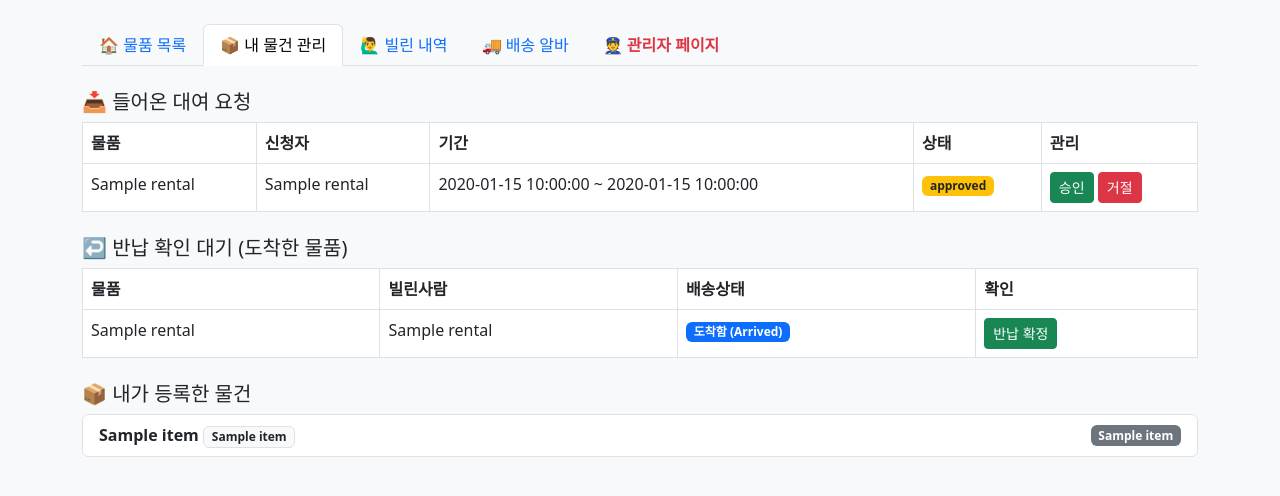
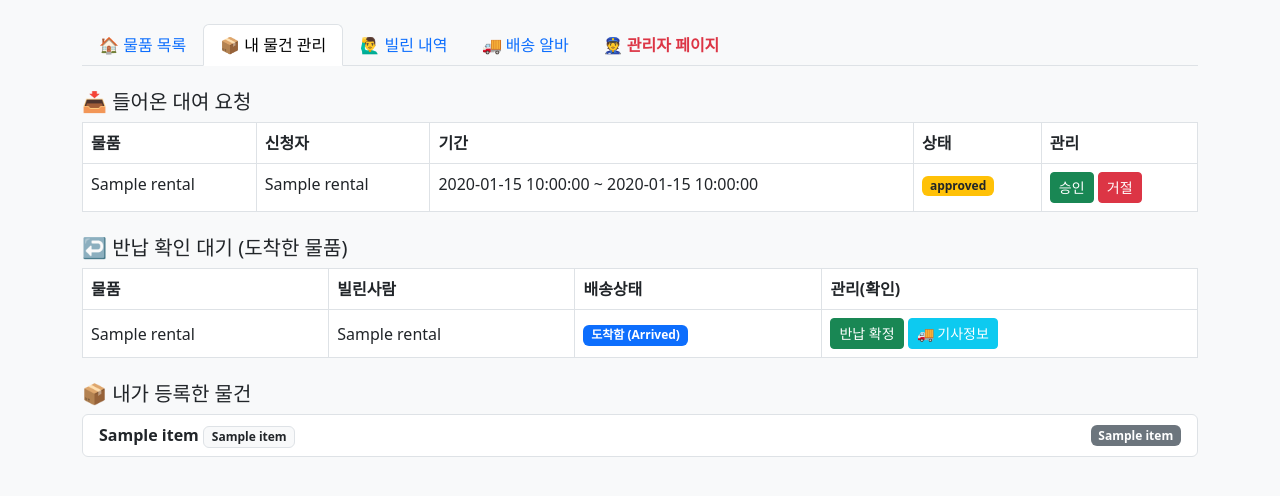
Before and after one commit to Dohwan-Kim1225/DB_TermProject, a Flask app: page / in a window 1280 px wide, after a click on "📦 내 물건 관리". Shown: the part 56-552 px from the top of the page. Run offline with Flask 3, Linux system fonts and the light colour scheme; the visitor is signed in with stand-in values (Sample User, id 1); a database or web service that is not in the repository returns one stand-in record (values such as "Sample title"); some libraries are stand-ins or nearby versions.

Commit message:
배송시 상세정보 기능 추가

```diff
--- a/app.py
+++ b/app.py
@@ -131,11 +131,14 @@ def index():
         # ==========================================================
         # [추가 2] 여기에 반납 도착 확인 쿼리를 넣으세요!
         # ==========================================================
+        # [소유자] 반납 도착 확인 대기
         cur.execute("""
-            SELECT r.rental_id, i.name, u.name
+            SELECT r.rental_id, i.name, u.name,
+                   p.name, p.phone_number -- [추가] 기사 정보
             FROM Rentals r
             JOIN Items i ON r.item_id = i.item_id
             JOIN View_Manager_Residents u ON r.borrower_id = u.resident_id
+            LEFT JOIN View_Manager_Residents p ON r.delivery_partner_id = p.resident_id
             WHERE i.owner_id = %s AND r.delivery_status = 'arrived'
         """, (session['resident_id'],))
         arrived_returns = cur.fetchall()
@@ -145,10 +148,13 @@ def index():
     if session.get('status') == 'approved':
         # [수정 1] Residents -> View_Manager_Residents 로 변경
         cur.execute("""
-            SELECT r.rental_id, i.name, u.name, r.start_date, r.end_date, r.status, r.delivery_status
+            SELECT r.rental_id, i.name, u.name, r.start_date, r.end_date, r.status,
+                   r.delivery_status,
+                   p.name, p.phone_number  -- [추가] 기사 이름, 기사 폰번호
             FROM Rentals r
             JOIN Items i ON r.item_id = i.item_id
-            JOIN View_Manager_Residents u ON i.owner_id = u.resident_id  -- 여기를 수정
+            JOIN View_Manager_Residents u ON i.owner_id = u.resident_id
+            LEFT JOIN View_Manager_Residents p ON r.delivery_partner_id = p.resident_id -- 기사 조인
             WHERE r.borrower_id = %s ORDER BY r.rental_id DESC
         """, (session['resident_id'],))
         my_rentals = cur.fetchall()
@@ -182,13 +188,17 @@ def index():
 
 
         # 내 배송 현황도 동일하게 적용
+        # [배송] 내 배송 현황 (기사 입장에서 보는 뷰)
         cur.execute("""
             SELECT r.rental_id, i.name, r.delivery_fee,
                    CASE WHEN r.status IN ('rented', 'overdue') THEN u2.building ELSE u1.building END,
                    CASE WHEN r.status IN ('rented', 'overdue') THEN u2.unit ELSE u1.unit END,
                    CASE WHEN r.status IN ('rented', 'overdue') THEN u1.building ELSE u2.building END,
                    CASE WHEN r.status IN ('rented', 'overdue') THEN u1.unit ELSE u2.unit END,
-                   r.delivery_status, r.status
+                   r.delivery_status, r.status,
+                   -- [추가] 출발지/목적지 전화번호 로직
+                   CASE WHEN r.status IN ('rented', 'overdue') THEN u2.phone_number ELSE u1.phone_number END as start_phone,
+                   CASE WHEN r.status IN ('rented', 'overdue') THEN u1.phone_number ELSE u2.phone_number END as end_phone
             FROM Rentals r
             JOIN Items i ON r.item_id = i.item_id
             JOIN View_Manager_Residents u1 ON i.owner_id = u1.resident_id
--- a/templates/dashboard.html
+++ b/templates/dashboard.html
@@ -27,7 +27,6 @@
         <div class="card mb-4 bg-light border-0">
             <div class="card-body p-3">
                 <form method="GET" action="/" class="row g-2 align-items-center">
-
                     <div class="col-md-3">
                         <select name="category" class="form-select">
                             <option value="">📂 전체 카테고리</option>
@@ -40,18 +39,15 @@
                             <option value="기타" {% if request.args.get('category') == '기타' %}selected{% endif %}>🎸 기타</option>
                         </select>
                     </div>
-
                     <div class="col-md-3">
                         <select name="sort" class="form-select">
                             <option value="latest" {% if request.args.get('sort') == 'latest' %}selected{% endif %}>✨ 최신 등록순</option>
                             <option value="exp_date" {% if request.args.get('sort') == 'exp_date' %}selected{% endif %}>⏰ 만료 임박순</option>
                         </select>
                     </div>
-
                     <div class="col-md-4">
                         <input type="text" name="keyword" class="form-control" placeholder="물품명 또는 설명 검색" value="{{ request.args.get('keyword', '') }}">
                     </div>
-
                     <div class="col-md-2 d-grid gap-2 d-md-block">
                         <button type="submit" class="btn btn-primary">검색</button>
                         <a href="/" class="btn btn-outline-secondary">초기화</a>
@@ -59,9 +55,9 @@
                 </form>
             </div>
         </div>
+
         <div class="d-flex justify-content-between align-items-center mb-3">
             <h4>대여 가능한 물품</h4>
-
             {% if session['status'] == 'approved' %}
                 <button class="btn btn-primary" data-bs-toggle="modal" data-bs-target="#registerModal">+ 물품 등록</button>
             {% else %}
@@ -114,9 +110,10 @@
                 {% endfor %}
             </tbody>
         </table>
+
         <h5 class="mt-4">↩️ 반납 확인 대기 (도착한 물품)</h5>
-        <table class="table table-bordered">
-            <thead><tr><th>물품</th><th>빌린사람</th><th>배송상태</th><th>확인</th></tr></thead>
+        <table class="table table-bordered align-middle">
+            <thead><tr><th>물품</th><th>빌린사람</th><th>배송상태</th><th>관리(확인)</th></tr></thead>
             <tbody>
                 {% for ret in arrived_returns %}
                 <tr>
@@ -125,6 +122,13 @@
                     <td><span class="badge bg-primary">도착함 (Arrived)</span></td>
                     <td>
                         <a href="/confirm_return/{{ ret[0] }}" class="btn btn-sm btn-success" onclick="return confirm('물품 상태를 확인하셨습니까? (반납 확정)');">반납 확정</a>
+
+                        {% if ret[3] %}
+                            <button class="btn btn-sm btn-info text-white"
+                                    onclick="showDriverInfo('{{ ret[3] }}', '{{ ret[4] }}', '도착함(Arrived)')">
+                                🚚 기사정보
+                            </button>
+                        {% endif %}
                     </td>
                 </tr>
                 {% else %}
@@ -132,6 +136,7 @@
                 {% endfor %}
             </tbody>
         </table>
+
         <h5 class="mt-4">📦 내가 등록한 물건</h5>
         <ul class="list-group">
             {% for my in my_items %}
@@ -147,33 +152,44 @@
 
     <div class="tab-pane fade" id="borrower">
         <h5 class="mb-3">🙋‍♂️ 내가 빌린 물건 현황</h5>
-        <table class="table table-hover">
-            <thead class="table-light"><tr><th>물품명</th><th>소유자</th><th>기간</th><th>상태</th><th>배송상태</th></tr></thead>
+        <table class="table table-hover align-middle">
+            <thead class="table-light"><tr><th>물품명</th><th>소유자</th><th>기간</th><th>상태</th><th>배송/반납</th><th>기사정보</th></tr></thead>
             <tbody>
                 {% for rental in my_rentals %}
                 <tr>
-                    <td><strong>{{ rental[1] }}</strong></td> <td>{{ rental[2] }}</td> <td>{{ rental[3] }} ~ {{ rental[4] }}</td>
+                    <td><strong>{{ rental[1] }}</strong></td>
+                    <td>{{ rental[2] }}</td>
+                    <td>{{ rental[3] }} ~ {{ rental[4] }}</td>
                     <td>
                         {% if rental[5] == 'requested' %} <span class="badge bg-warning text-dark">승인 대기</span>
                         {% elif rental[5] == 'approved' %} <span class="badge bg-primary">승인됨</span>
                         {% elif rental[5] == 'rejected' %} <span class="badge bg-danger">거절됨</span>
                         {% else %} <span class="badge bg-info">{{ rental[5] }}</span> {% endif %}
                     </td>
-                    <td>{{ rental[6] }}</td>
                     <td>
+                        {{ rental[6] }}
                         {% if rental[5] in ['rented', 'overdue'] %}
+                            <br>
                             {% if rental[6] in ['pending', 'completed'] or rental[6] is none %}
-                                <button class="btn btn-sm btn-outline-danger" onclick="openReturnModal('{{ rental[0] }}')">반납하기</button>
+                                <button class="btn btn-sm btn-outline-danger mt-1" onclick="openReturnModal('{{ rental[0] }}')">반납하기</button>
                             {% else %}
-                                <span class="badge bg-secondary">반납 운송중 ({{ rental[6] }})</span>
+                                <span class="badge bg-secondary">운송중</span>
                             {% endif %}
+                        {% endif %}
+                    </td>
+                    <td>
+                        {% if rental[7] %}
+                            <button class="btn btn-sm btn-info text-white"
+                                    onclick="showDriverInfo('{{ rental[7] }}', '{{ rental[8] }}', '{{ rental[6] }}')">
+                                보기
+                            </button>
                         {% else %}
-                            -
+                            <span class="text-muted small">-</span>
                         {% endif %}
                     </td>
                 </tr>
                 {% else %}
-                <tr><td colspan="5" class="text-center text-muted">빌린 내역이 없습니다.</td></tr>
+                <tr><td colspan="6" class="text-center text-muted">빌린 내역이 없습니다.</td></tr>
                 {% endfor %}
             </tbody>
         </table>
@@ -185,7 +201,7 @@
             <div class="card-body">
                 {% if my_deliveries %}
                 <table class="table align-middle">
-                    <thead><tr><th>물품</th><th>경로 (출발→도착)</th><th>수익</th><th>상태</th><th>액션</th></tr></thead>
+                    <thead><tr><th>물품</th><th>경로 (출발→도착)</th><th>수익</th><th>상태</th><th>관리</th><th>연락처</th></tr></thead>
                     <tbody>
                         {% for job in my_deliveries %}
                         <tr>
@@ -204,6 +220,12 @@
                                 {% else %}
                                     완료됨
                                 {% endif %}
+                            </td>
+                            <td>
+                                <button class="btn btn-sm btn-outline-dark"
+                                        onclick="showContactInfo('{{ job[9] }}', '{{ job[10] }}')">
+                                    📞 연락처
+                                </button>
                             </td>
                         </tr>
                         {% endfor %}
@@ -237,43 +259,30 @@
     </div>
 
     <div class="tab-pane fade" id="admin">
-
         <div class="row mb-4">
-            <!-- A. 가입 승인 대기 (왼쪽) -->
             <div class="col-md-6">
                 <div class="card h-100 border-primary">
-                    <div class="card-header bg-primary text-white fw-bold">
-                        📝 신규 가입 요청 (대기중)
-                    </div>
+                    <div class="card-header bg-primary text-white fw-bold">📝 신규 가입 요청</div>
                     <ul class="list-group list-group-flush">
                         {% for user in pending_residents %}
                         <li class="list-group-item d-flex justify-content-between align-items-center">
-                            <div>
-                                <strong>{{ user[2] }}</strong> ({{ user[4] }}동 {{ user[5] }}호)<br>
-                                <span class="text-muted small">ID: {{ user[1] }} / 📞 {{ user[3] }}</span>
-                            </div>
+                            <div><strong>{{ user[2] }}</strong> ({{ user[4] }}동 {{ user[5] }}호)<br><small class="text-muted">ID: {{ user[1] }}</small></div>
                             <div>
                                 <a href="/approve_resident/{{ user[0] }}" class="btn btn-sm btn-success">승인</a>
                                 <a href="/reject_resident/{{ user[0] }}" class="btn btn-sm btn-danger">거절</a>
                             </div>
                         </li>
-                        {% else %}
-                        <li class="list-group-item text-center text-muted py-3">대기 중인 요청이 없습니다.</li>
-                        {% endfor %}
+                        {% else %} <li class="list-group-item text-center text-muted">대기 중인 요청 없음</li> {% endfor %}
                     </ul>
                 </div>
             </div>
-
-            <!-- B. 분쟁 관리 (오른쪽) -->
             <div class="col-md-6">
                 <div class="card h-100 border-danger">
-                    <div class="card-header bg-danger text-white fw-bold">
-                        ⚖️ 분쟁 신고 관리
-                    </div>
+                    <div class="card-header bg-danger text-white fw-bold">⚖️ 분쟁 신고 관리</div>
                     <div class="card-body">
                         {% if open_disputes %}
                         <table class="table table-sm">
-                            <thead><tr><th>신고내용</th><th>당사자</th><th>관리</th></tr></thead>
+                            <thead><tr><th>내용</th><th>당사자</th><th>관리</th></tr></thead>
                             <tbody>
                                 {% for d in open_disputes %}
                                 <tr>
@@ -284,9 +293,7 @@
                                 {% endfor %}
                             </tbody>
                         </table>
-                        {% else %}
-                        <p class="text-muted text-center mt-3">현재 접수된 분쟁이 없습니다.</p>
-                        {% endif %}
+                        {% else %} <p class="text-muted text-center">접수된 분쟁 없음</p> {% endif %}
                     </div>
                 </div>
             </div>
@@ -294,78 +301,47 @@
 
         <hr>
 
-        <!-- C. [신규] 회원 관리 이력 및 검색 -->
         <div class="card border-secondary">
-            <div class="card-header bg-secondary text-white fw-bold d-flex justify-content-between align-items-center">
-                <span>👥 전체 주민 관리 (처리 이력)</span>
-            </div>
+             <div class="card-header bg-secondary text-white fw-bold">👥 전체 주민 관리 (처리 이력)</div>
              <div class="card-body">
-                <!-- 검색 및 필터 폼 -->
-                <form method="GET" action="/" class="row g-2 mb-3 align-items-center">
-                    <!-- 폼 제출 시 탭 유지를 위해 hidden input이나 JS가 필요할 수 있으나, 여기선 기본 동작 -->
+                 <form method="GET" action="/" class="row g-2 mb-3">
                      <input type="hidden" name="tab" value="admin">
-
                      <div class="col-auto">
                          <select name="f" class="form-select form-select-sm">
-                            <option value="all" {% if filter_status == 'all' %}selected{% endif %}>전체 보기</option>
+                             <option value="all" {% if filter_status == 'all' %}selected{% endif %}>전체</option>
                              <option value="approved" {% if filter_status == 'approved' %}selected{% endif %}>✅ 승인됨</option>
                              <option value="rejected" {% if filter_status == 'rejected' %}selected{% endif %}>🚫 거절됨</option>
                          </select>
                      </div>
-                    <div class="col-auto">
-                        <input type="text" name="q" class="form-control form-control-sm" placeholder="이름 또는 ID 검색" value="{{ search_query }}">
-                    </div>
-                    <div class="col-auto">
-                        <button type="submit" class="btn btn-sm btn-dark">검색</button>
-                        <a href="/" class="btn btn-sm btn-outline-secondary">초기화</a>
-                    </div>
+                     <div class="col-auto"><input type="text" name="q" class="form-control form-control-sm" placeholder="이름/ID" value="{{ search_query }}"></div>
+                     <div class="col-auto"><button type="submit" class="btn btn-sm btn-dark">검색</button></div>
                  </form>
-
-                <!-- 리스트 테이블 -->
-                <div class="table-responsive">
                  <table class="table table-hover align-middle">
-                        <thead class="table-light">
-                            <tr>
-                                <th>ID</th>
-                                <th>이름 (호수)</th>
-                                <th>전화번호</th>
-                                <th>현재 상태</th>
-                                <th>상태 변경 (되돌리기)</th>
-                            </tr>
-                        </thead>
+                     <thead class="table-light"><tr><th>ID</th><th>이름</th><th>연락처</th><th>상태</th><th>액션</th></tr></thead>
                      <tbody>
                          {% for user in history_residents %}
                          <tr>
                              <td>{{ user[1] }}</td>
-                                <td>{{ user[2] }} <small class="text-muted">({{ user[4] }}동 {{ user[5] }}호)</small></td>
+                             <td>{{ user[2] }} ({{ user[4] }}동 {{ user[5] }}호)</td>
                              <td>{{ user[3] }}</td>
                              <td>
-                                    {% if user[6] == 'approved' %}
-                                        <span class="badge bg-success">승인됨</span>
-                                    {% else %}
-                                        <span class="badge bg-dark">거절(정지)됨</span>
-                                    {% endif %}
+                                 {% if user[6] == 'approved' %} <span class="badge bg-success">승인</span>
+                                 {% else %} <span class="badge bg-dark">거절</span> {% endif %}
                              </td>
                              <td>
                                  {% if user[6] == 'approved' %}
-                                        <!-- 승인된 사람은 -> 거절(정지) 시키기 -->
-                                        <a href="/reject_resident/{{ user[0] }}" class="btn btn-sm btn-outline-danger" onclick="return confirm('이 주민의 활동을 정지(거절)시키겠습니까?');">정지하기</a>
+                                     <a href="/reject_resident/{{ user[0] }}" class="btn btn-sm btn-outline-danger" onclick="return confirm('정지하시겠습니까?');">정지</a>
                                  {% else %}
-                                        <!-- 거절된 사람은 -> 승인 or 대기 복구 -->
-                                        <a href="/approve_resident/{{ user[0] }}" class="btn btn-sm btn-outline-success" onclick="return confirm('다시 승인하시겠습니까?');">재승인</a>
-                                        <a href="/restore_resident/{{ user[0] }}" class="btn btn-sm btn-outline-secondary">대기로 복구</a>
+                                     <a href="/approve_resident/{{ user[0] }}" class="btn btn-sm btn-outline-success" onclick="return confirm('재승인하시겠습니까?');">재승인</a>
                                  {% endif %}
                              </td>
                          </tr>
-                            {% else %}
-                            <tr><td colspan="5" class="text-center py-3 text-muted">검색 결과가 없습니다.</td></tr>
-                            {% endfor %}
+                         {% else %} <tr><td colspan="5" class="text-center text-muted">결과 없음</td></tr> {% endfor %}
                      </tbody>
                  </table>
              </div>
         </div>
     </div>
-
 </div>
 
 <div class="modal fade" id="registerModal" tabindex="-1">
@@ -411,6 +387,7 @@
         </form>
     </div>
 </div>
+
 <div class="modal fade" id="returnModal" tabindex="-1">
     <div class="modal-dialog">
         <form id="returnForm" method="POST">
@@ -421,7 +398,6 @@
                 </div>
                 <div class="modal-body">
                     <p>반납 방식을 선택해주세요.</p>
-
                     <div class="mb-3">
                         <label class="form-label fw-bold">운송 방식</label>
                         <div class="btn-group w-100" role="group">
@@ -432,7 +408,6 @@
                             <label class="btn btn-outline-secondary" for="return_delivery">🚚 배송 반납 (+500 P)</label>
                         </div>
                     </div>
-
                     <div class="alert alert-info small">
                         배송 반납 선택 시, 배송 기사가 매칭될 때까지 기다려야 합니다.
                     </div>
@@ -446,9 +421,56 @@
     </div>
 </div>
 
+<div class="modal fade" id="infoModal" tabindex="-1">
+    <div class="modal-dialog">
+        <div class="modal-content">
+            <div class="modal-header bg-info text-white">
+                <h5 class="modal-title">📋 상세 정보</h5>
+                <button type="button" class="btn-close" data-bs-dismiss="modal"></button>
+            </div>
+            <div class="modal-body">
+                <div id="modalContent"></div>
+            </div>
+            <div class="modal-footer">
+                <button type="button" class="btn btn-secondary" data-bs-dismiss="modal">닫기</button>
+            </div>
+        </div>
+    </div>
+</div>
+
 <script>
+    // 기사 정보 모달 내용 채우기
+    function showDriverInfo(name, phone, status) {
+        const content = `
+            <h6 class="fw-bold">🚚 배송 기사 정보</h6>
+            <p>이름: <strong>${name}</strong></p>
+            <p>연락처: <a href="tel:${phone}" class="fw-bold text-decoration-none">${phone}</a></p>
+            <hr>
+            <p>현재 상태: <span class="badge bg-primary">${status}</span></p>
+        `;
+        document.getElementById('modalContent').innerHTML = content;
+        new bootstrap.Modal(document.getElementById('infoModal')).show();
+    }
+
+    // 연락처 정보 모달 내용 채우기
+    function showContactInfo(startPhone, endPhone) {
+        const content = `
+            <h6 class="fw-bold">📞 연락처 정보</h6>
+            <div class="alert alert-light border">
+                <p class="mb-1">🛫 <strong>출발지 주민:</strong></p>
+                <a href="tel:${startPhone}" class="fs-5 text-decoration-none">${startPhone}</a>
+            </div>
+            <div class="alert alert-light border">
+                <p class="mb-1">🛬 <strong>도착지 주민:</strong></p>
+                <a href="tel:${endPhone}" class="fs-5 text-decoration-none">${endPhone}</a>
+            </div>
+        `;
+        document.getElementById('modalContent').innerHTML = content;
+        new bootstrap.Modal(document.getElementById('infoModal')).show();
+    }
+
+    // 반납 모달 열기
     function openReturnModal(rentalId) {
-        // 폼의 action 속성을 동적으로 변경하여 해당 rental_id로 POST 요청을 보냄
         document.getElementById('returnForm').action = "/request_return/" + rentalId;
         var myModal = new bootstrap.Modal(document.getElementById('returnModal'));
         myModal.show();
```
Lines whose indentation alone changed are shown as unchanged.
